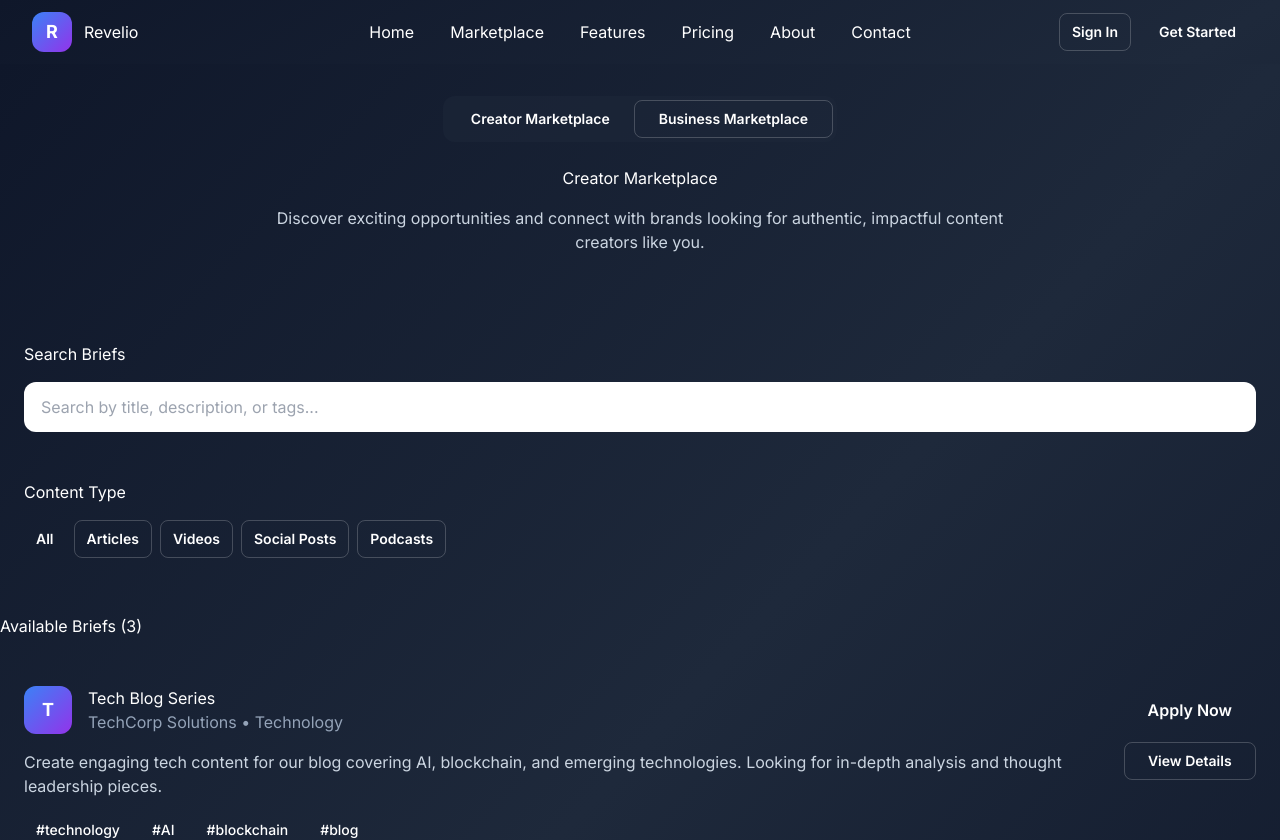
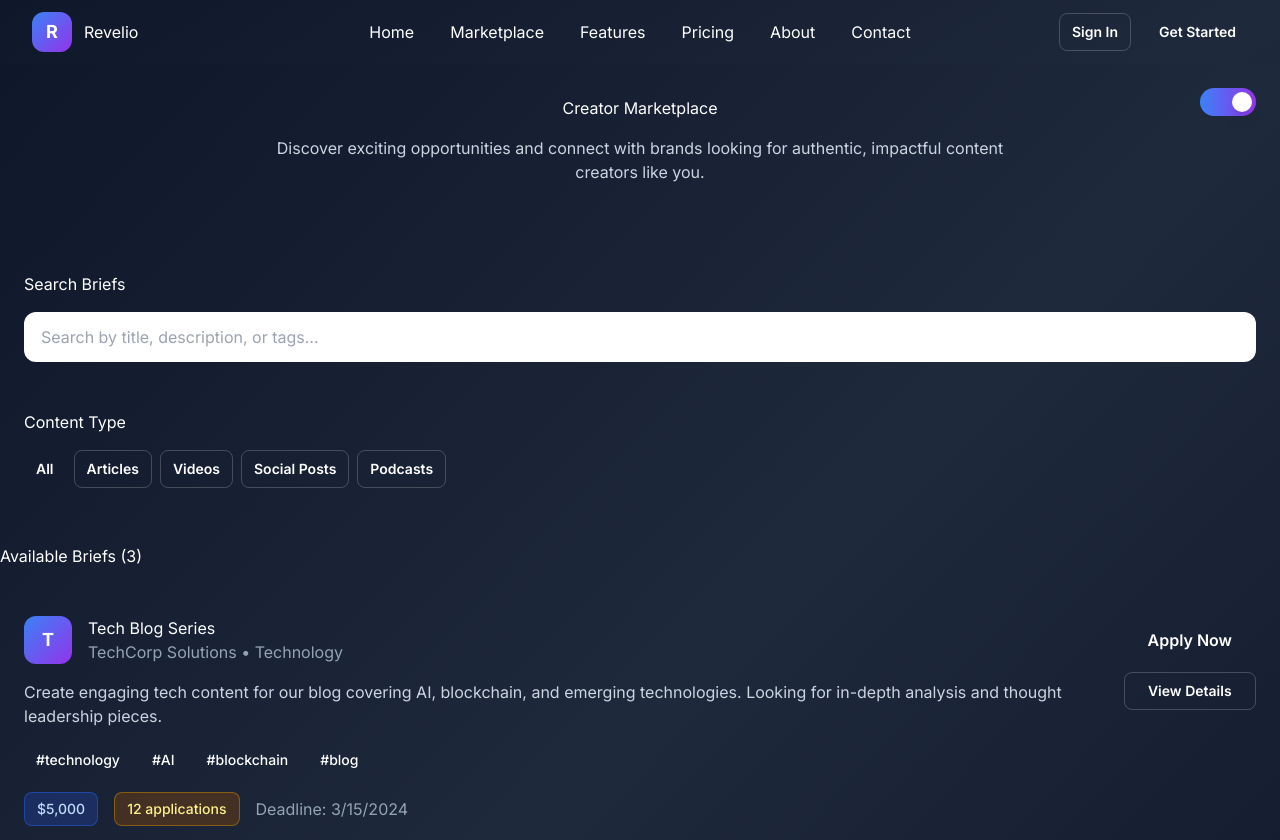
Before and after one commit to Ben100mm/Ben100mm-REVELIO, a Next.js app in the folder frontend/: page /marketplace in a window 1280 px wide. Shown: the top 840 px of the page. Built offline with nearby package versions, Linux system fonts and the light colour scheme.

Commit message:
feat: Replace bulky marketplace toggle with simple switch in top-right corner
- Remove text labels from toggle buttons
- Move toggle to top-right corner of card
- Maintain gradient styling for active state
- Add smooth transitions and accessibility labels

```diff
--- a/frontend/src/components/marketplace/MarketplaceNeo.tsx
+++ b/frontend/src/components/marketplace/MarketplaceNeo.tsx
@@ -313,27 +313,27 @@ export default function MarketplaceNeo() {
       <div className="neo-container neo-section">
         {/* Header */}
         <section className="mb-8">
-          <NeoCard variant="elevated" glow className="p-8 text-center">
-            {/* Marketplace Type Toggle */}
-            <div className="mb-6">
-              <div className="inline-flex bg-slate-800/50 rounded-xl p-1">
-                <NeoButton
-                  variant={marketplaceType === 'creator' ? 'primary' : 'ghost'}
-                  size="sm"
-                  onClick={() => setMarketplaceType('creator')}
-                  className="px-6"
-                >
-                  Creator Marketplace
-                </NeoButton>
-                <NeoButton
-                  variant={marketplaceType === 'business' ? 'primary' : 'ghost'}
-                  size="sm"
-                  onClick={() => setMarketplaceType('business')}
-                  className="px-6"
-                >
-                  Business Marketplace
-                </NeoButton>
-              </div>
+          <NeoCard variant="elevated" glow className="p-8 text-center relative">
+            {/* Simple Toggle Switch - Top Right */}
+            <div className="absolute top-6 right-6">
+              <button
+                onClick={() => setMarketplaceType(marketplaceType === 'creator' ? 'business' : 'creator')}
+                className={`
+                  relative w-14 h-7 rounded-full transition-all duration-300 ease-in-out focus:outline-none focus:ring-2 focus:ring-blue-500/50
+                  ${marketplaceType === 'creator'
+                    ? 'bg-gradient-to-r from-blue-500 to-purple-600'
+                    : 'bg-slate-700'
+                  }
+                `}
+                aria-label={`Switch to ${marketplaceType === 'creator' ? 'Business' : 'Creator'} Marketplace`}
+              >
+                <div
+                  className={`
+                    absolute top-1 left-1 w-5 h-5 bg-white rounded-full transition-transform duration-300 ease-in-out shadow-lg
+                    ${marketplaceType === 'creator' ? 'transform translate-x-7' : 'transform translate-x-0'}
+                  `}
+                />
+              </button>
             </div>
 
             <h1 className="neo-heading-1 neo-text-holographic mb-4">
```
